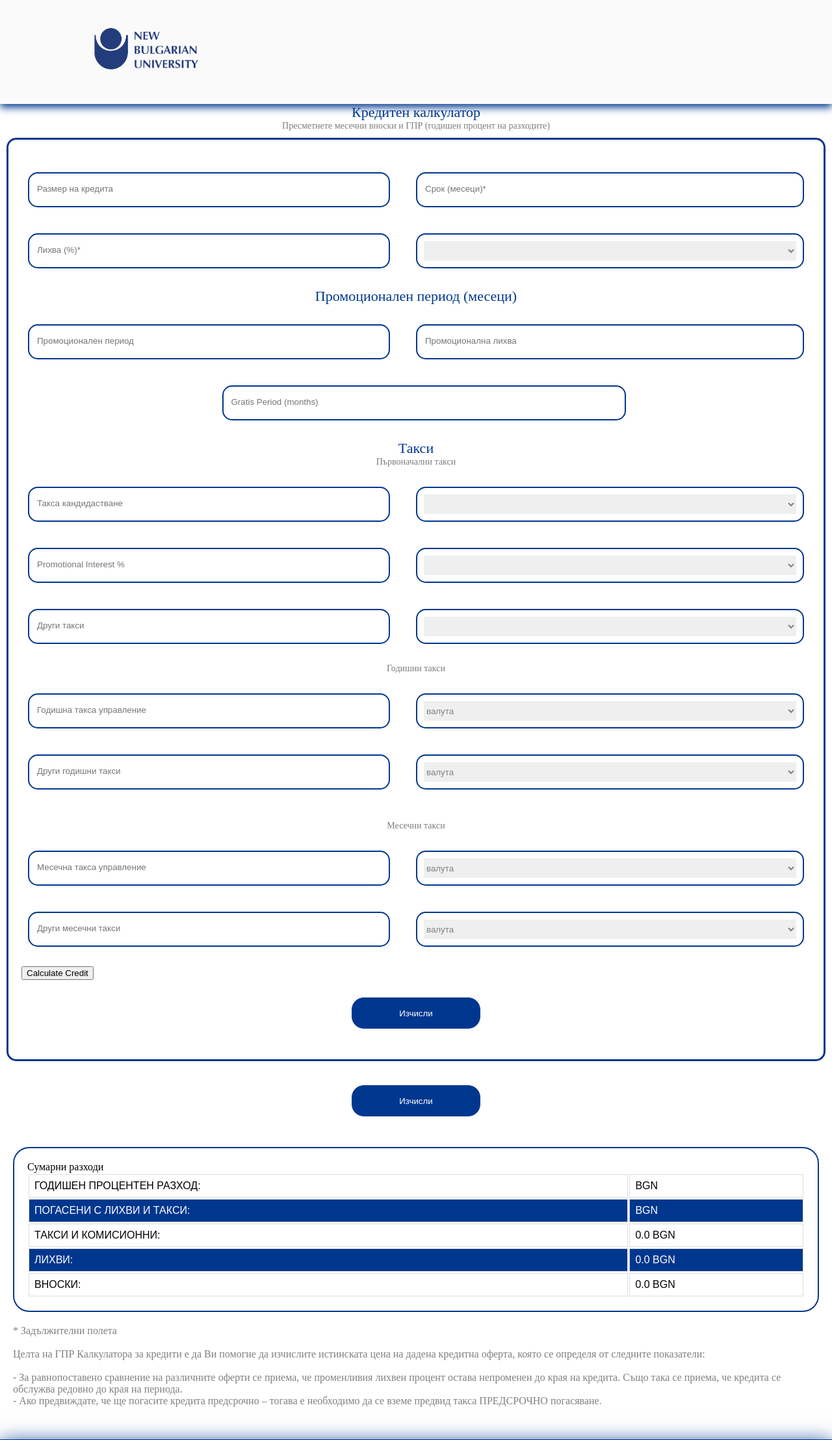
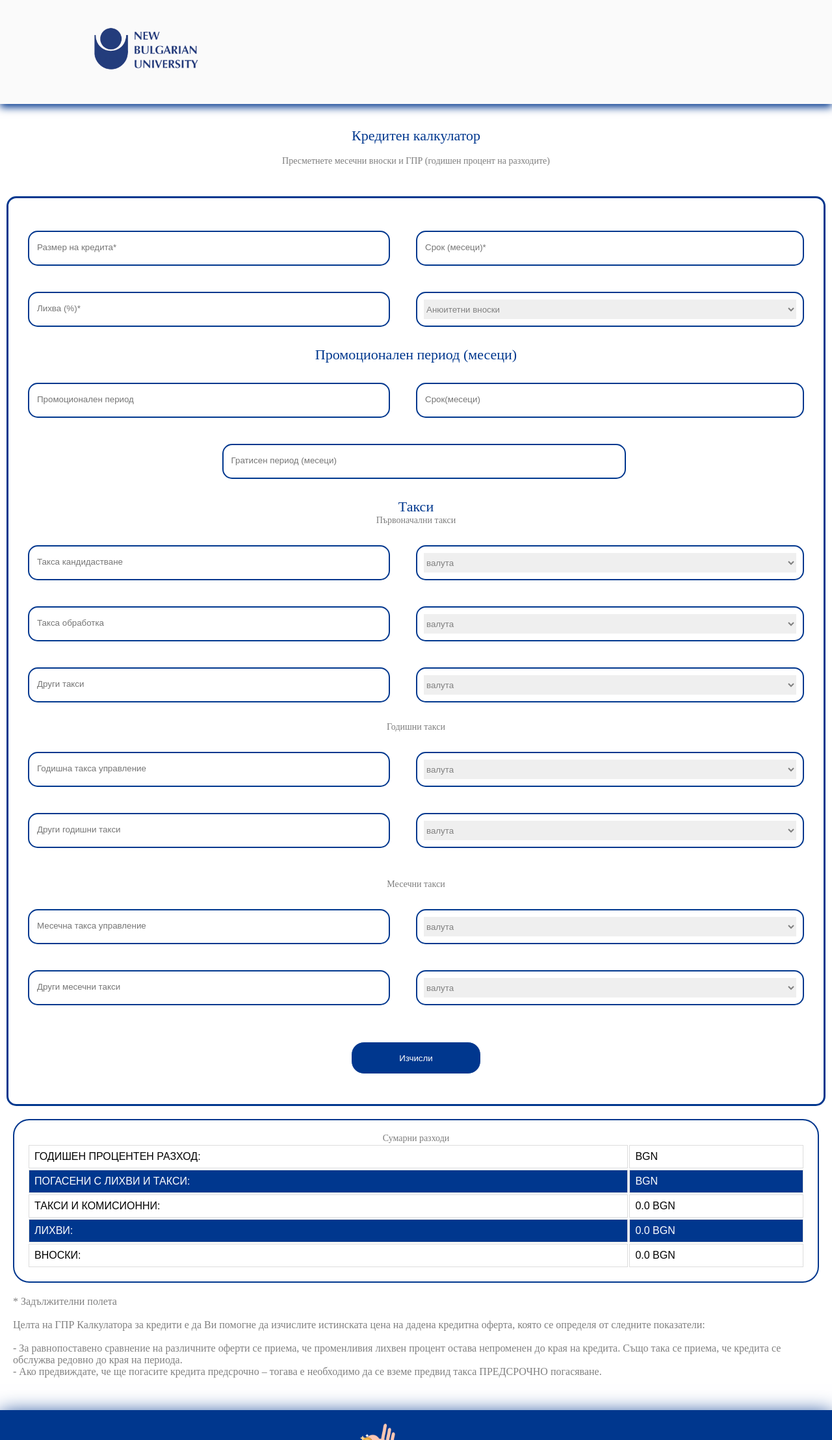
Before and after one commit to doublelifetap/FinancialCalculatorProjectBeta1, an ASP.NET Core app: page /Credit/CreditCalc in a window 1280 px wide. Shown: the top 2216 px of the page at 65% size. Run offline with ASP.NET Core 8, Linux system fonts and the light colour scheme.

Commit message:
Validation-Fixes - Remove: Премахване на ненужни "imports" - Add: конструктор за CreditCal модела - Fix: навигиране до главна страница при кликване на логото - Fix: анимация за slideshow - Update: Home CSS

```diff
--- a/Controllers/CreditController.cs
+++ b/Controllers/CreditController.cs
@@ -1,10 +1,7 @@
 using Microsoft.AspNetCore.Mvc;
 using System;
+using Microsoft.VisualBasic;
 using PartyInvites.Models;
-using System.Collections.Generic;
-using System.Linq;
-using System.Threading.Tasks;
-using Microsoft.VisualBasic;
 
 namespace PartyInvites.Controllers
 {
@@ -30,7 +27,6 @@
                 if (int.Parse(CreditAmount) < 0 || int.Parse(CreditTermMonths) < 0 || int.Parse(InterestRatePercentage) < 0 || int.Parse(PromotionalPeriodMonths) < 0 || int.Parse(PromotionalInterestPercentage) < 0
                     || int.Parse(GratisPeriodMonths) < 0 || int.Parse(ApplicationFee) < 0 || int.Parse(FilingFee) < 0 || int.Parse(OtherFee) < 0 || int.Parse(AnnualAdminFee) < 0 || int.Parse(OtherAnnualFee) < 0
                     || int.Parse(MonthlyAdminFee) < 0 || int.Parse(OtherMonthlyFee) < 0)
-
                 {
                     ViewBag.NegNumError = "Моля въведете позитивни стойности";
                 }
@@ -38,7 +34,7 @@
                 else
                 {
 
-                    double creditAmount = double.Parse(CreditAmount);
+                    // Създай CreditModel конструктор и добави всички полета като параметри, не ги създавайте тук.
                     int creditTermMonths = int.Parse(CreditTermMonths);
                     int interestRatePercent = int.Parse(InterestRatePercentage);
                     double promotionalPeriodMonths = double.Parse(PromotionalPeriodMonths);
@@ -72,7 +68,8 @@
                         double initialTax = applicationFee + filingFee + otherFee;
 
                         /*Такса кандидатстване = Размера на кредита * Такса кандидатстване/100 (ако е в проценти)*/
-                        if (ApplicationFeeFlatOrPercentage == false) {
+                        if (ApplicationFeeFlatOrPercentage == false)
+                        {
                             applicationFee = creditAmount * applicationFee / 100;
                         }
                         /*Такса обработка = Размера на кредита * Такса обработка/100 (ако е в проценти)*/
@@ -114,7 +111,7 @@
                         if (MonthlyAdminFeeFlatOrPercentage == false)
                         {
                             /*TODO creditAmount/creditTermMonths =SHOULD BE= VnosnaGlavnitsa/monthlyPayback*/
-                            monthlyAdminFee = (creditAmount/creditTermMonths) * monthlyAdminFee / 100;
+                            monthlyAdminFee = (creditAmount / creditTermMonths) * monthlyAdminFee / 100;
                         }
 
                         if (OtherMonthlyFeeFlatOrPercentage == false)
@@ -184,7 +181,8 @@
                     }
 
                     /*If Decreasing*/
-                    else if (AnualOrDecreasingInstallments == false) {
+                    else if (AnualOrDecreasingInstallments == false)
+                    {
 
                         interestRatePercent /= 100;
                         double remainingDueAmount = creditAmount;
--- a/Views/Credit/CreditCalc.cshtml
+++ b/Views/Credit/CreditCalc.cshtml
@@ -22,19 +22,19 @@
 
     <div class="navigation">
         <div class="main-logo">
-            <a href="home.html"><img src="/Content/Assets/logo.png" class="main-logo-image"></a>
+            <a href="http://localhost:5000"><img src="/Content/Assets/logo.png" class="main-logo-image"></a>
         </div>
     </div>
 
-    <!--<br>-->
-    <!--<br>-->
+    </br>
+    </br>
 
     <label for="section-title" class="section-title">Кредитен калкулатор</label>
-    <!--<br>-->
+    </br>
     <label for="section-mini-title" class="section-mini-title">Пресметнете месечни вноски и ГПР (годишен процент на разходите)</label>
 
-    <!--<br>-->
-    <!--<br>-->
+    </br>
+    </br>
     <!--
 
     <!--Credit Calculator Fields-->
@@ -46,14 +46,14 @@
                     <div class="input-wrapper">
                         <!--<label asp-for="CreditAmount">Loan Amount:</label>-->
                         <!--To check below for html ID & NAME inconsistencies with styling and controller refs.-->
-                        <input type="number" asp-for="CreditAmount" asp-controller="Credit" asp-action="CreditCalc" name="CreditAmount" placeholder="Размер на кредита" required id="size" min="0" max="999999999"><br><!--<br>-->
+                        <input type="number" asp-for="CreditAmount" asp-controller="Credit" asp-action="CreditCalc" name="CreditAmount" placeholder="Размер на кредита*" required id="size" min="100" max="999999999"><br><!--<br>-->
                     </div>
                 </div>
 
                 <div class="float-child-right">
                     <div class="input-wrapper">
                         <!--label asp-for="CreditTermMonths">Initial Payment:</label>-->
-                        <input type="number" asp-for="CreditTermMonths" asp-controller="Credit" asp-action="CreditCalc" name="CreditTermMonths" placeholder="Срок (месеци)*" required id="size" min="0" max="12" /><!--<br>-->
+                        <input type="number" asp-for="CreditTermMonths" asp-controller="Credit" asp-action="CreditCalc" name="CreditTermMonths" placeholder="Срок (месеци)*" required id="size" min="6" /><!--<br>-->
                         <!--<br>-->
                     </div>
                 </div>
@@ -61,7 +61,7 @@
                 <div class="float-child-left">
                     <div class="input-wrapper">
                         <!--<label asp-for="InterestRatePercentage">Lease period:</label>-->
-                        <input type="number" asp-for="InterestRatePercentage" asp-controller="Credit" asp-action="CreditCalc" name="InterestRatePercentage" placeholder="Лихва (%)*" required id="size" min="0" max="100" /><!--<br>-->
+                        <input type="number" asp-for="InterestRatePercentage" asp-controller="Credit" asp-action="CreditCalc" name="InterestRatePercentage" placeholder="Лихва (%)*" required id="size" min="0" /><!--<br>-->
                         <!--<br>-->
                     </div>
                 </div>
@@ -69,7 +69,6 @@
                 <div class="float-child-right">
                     <!-- <label asp-for="AnualOrDecreasingInstallments">Annual Or Decreasing Installments:</label>-->
                     <select asp-for="AnualOrDecreasingInstallments" name="AnualOrDecreasingInstallments" asp-controller="Credit" asp-action="CreditCalc" required class="selector">
-                        <option value=""></option>
                         <option value="true">Анюитетни вноски</option>
                         <option value="false">Намаляващи вноски</option>
                     </select>
@@ -85,21 +84,21 @@
                 <div class="float-child-left">
                     <div class="input-wrapper">
                         <!--<label asp-for="PromotionalPeriodMonths">Promotional Period (months)</label>-->
-                        <input type="number" asp-for="PromotionalPeriodMonths" asp-controller="Credit" asp-action="CreditCalc" name="PromotionalPeriodMonths" required id="size" min="0" max="12" placeholder="Промоционален период" /><!--<br>-->
+                        <input type="number" asp-for="PromotionalPeriodMonths" asp-controller="Credit" asp-action="CreditCalc" name="PromotionalPeriodMonths" id="size" min="0" max="12" placeholder="Промоционален период" /><!--<br>-->
                     </div>
                 </div>
 
                 <div class="float-child-right">
                     <div class="input-wrapper">
                         <!--<label asp-for="PromotionalInterestPercentage">Promotional Interest %</label>-->
-                        <input type="number" asp-for="PromotionalInterestPercentage" asp-controller="Credit" asp-action="CreditCalc" name="PromotionalInterestPercentage" required id="size" min="0" max="100" placeholder="Промоционална лихва" /><!--<br>-->
+                        <input type="number" asp-for="PromotionalInterestPercentage" asp-controller="Credit" asp-action="CreditCalc" name="PromotionalInterestPercentage" id="size" min="0" max="100" placeholder="Срок(месеци)" /><!--<br>-->
                     </div>
                 </div>
 
                 <div class="dropdown-child">
                     <div class="input-wrapper">
                         <!--<label asp-for="GratisPeriodMonths">Promotional Interest %</label>-->
-                        <input type="number" asp-for="GratisPeriodMonths" asp-controller="Credit" asp-action="CreditCalc" name="GratisPeriodMonths" placeholder="Gratis Period (months)" min="0" max="12" required />
+                        <input type="number" asp-for="GratisPeriodMonths" asp-controller="Credit" asp-action="CreditCalc" name="GratisPeriodMonths" placeholder="Гратисен период (месеци)" min="0" max="12" />
                     </div>
                 </div>
             </div>
@@ -115,14 +114,13 @@
                 <div class="float-child-left">
                     <div class="input-wrapper">
                         <!--<label asp-for="ApplicationFee">ApplicationFee</label>-->
-                        <input type="number" asp-for="ApplicationFee" asp-controller="Credit" asp-action="CreditCalc" name="ApplicationFee" required id="size" min="100" max="100000000" placeholder="Такса кандидастване"><!--<br>-->
+                        <input type="number" asp-for="ApplicationFee" asp-controller="Credit" asp-action="CreditCalc" name="ApplicationFee" id="size" min="100" max="100000000" placeholder="Такса кандидастване"><!--<br>-->
                     </div>
                 </div>
 
                 <div class="float-child-right">
                     <!--Initial Taxes Fields<label asp-for="ApplicationFeeFlatOrPercentage"></label>-->
-                    <select asp-for="ApplicationFeeFlatOrPercentage" name="ApplicationFeeFlatOrPercentage" asp-controller="Credit" asp-action="CreditCalc" required class="selector">
-                        <option value=""></option>
+                    <select asp-for="ApplicationFeeFlatOrPercentage" name="ApplicationFeeFlatOrPercentage" asp-controller="Credit" asp-action="CreditCalc" class="selector">
                         <option value="true">валута</option>
                         <option value="false">%</option>
                     </select>
@@ -131,14 +129,13 @@
                 <div class="float-child-left">
                     <div class="input-wrapper">
                         <!--<label asp-for="FilingFee">Promotional Interest %</label>-->
-                        <input type="number" asp-for="FilingFee" asp-controller="Credit" asp-action="CreditCalc" name="FilingFee" placeholder="Promotional Interest %" required id="size" min="100" max="100000000" placeholder="Такса обработка" /><!--<br>-->
+                        <input type="number" asp-for="FilingFee" asp-controller="Credit" asp-action="CreditCalc" name="FilingFee" id="size" min="100" max="100000000" placeholder="Такса обработка" /><!--<br>-->
                     </div>
                 </div>
 
                 <div class="float-child-right">
                     <!--<label asp-for="FilingFeeFlatOrPercentage"></label>-->
-                    <select asp-for="FilingFeeFlatOrPercentage" name="FilingFeeFlatOrPercentage" asp-controller="Credit" asp-action="CreditCalc" required class="selector">
-                        <option value=""></option>
+                    <select asp-for="FilingFeeFlatOrPercentage" name="FilingFeeFlatOrPercentage" asp-controller="Credit" asp-action="CreditCalc" class="selector">
                         <option value="true">валута</option>
                         <option value="false">%</option>
                     </select>
@@ -147,14 +144,13 @@
                 <div class="float-child-left">
                     <div class="input-wrapper">
                         <!--<label asp-for="OtherFee">Promotional Interest %</label>-->
-                        <input type="number" asp-for="OtherFee" asp-controller="Credit" asp-action="CreditCalc" name="OtherFee" required id="size" min="100" max="100000000" placeholder="Други такси" /><!--<br>-->
+                        <input type="number" asp-for="OtherFee" asp-controller="Credit" asp-action="CreditCalc" name="OtherFee" id="size" min="100" max="100000000" placeholder="Други такси" /><!--<br>-->
                     </div>
                 </div>
 
                 <div class="float-child-right">
                     <!--<label asp-for="OtherFeeFlatOrPercentage"></label>-->
-                    <select asp-for="OtherFeeFlatOrPercentage" name="OtherFeeFlatOrPercentage" asp-controller="Credit" asp-action="CreditCalc" required class="selector">
-                        <option value=""></option>
+                    <select asp-for="OtherFeeFlatOrPercentage" name="OtherFeeFlatOrPercentage" asp-controller="Credit" asp-action="CreditCalc" class="selector">
                         <option value="true">валута</option>
                         <option value="false">%</option>
                     </select>
@@ -170,12 +166,12 @@
                 <div class="float-child-left">
                     <div class="input-wrapper">
                         <!--<label asp-for="GratisPeriodMonths">AnnualAdminFee</label>-->
-                        <input type="number" asp-for="AnnualAdminFee" asp-controller="Credit" asp-action="CreditCalc" name="AnnualAdminFee" required id="size" min="100" max="100000000" placeholder="Годишна такса управление" /><!--<br>-->
+                        <input type="number" asp-for="AnnualAdminFee" asp-controller="Credit" asp-action="CreditCalc" name="AnnualAdminFee" id="size" min="100" max="100000000" placeholder="Годишна такса управление" /><!--<br>-->
                     </div>
                 </div>
 
                 <div class="float-child-right">
-                    <select class="selector" name="choices" asp-for="AnnualAdminFeeFlatOrPercentage" name="AnnualAdminFeeFlatOrPercentage" asp-controller="Credit" asp-action="CreditCalc" required class="selector">
+                    <select class="selector" asp-for="AnnualAdminFeeFlatOrPercentage" name="AnnualAdminFeeFlatOrPercentage" asp-controller="Credit" asp-action="CreditCalc">
                         <option value="true">валута</option>
                         <option value="false">%</option>
                     </select>
@@ -184,12 +180,12 @@
                 <div class="float-child-left">
                     <div class="input-wrapper">
                         <!--<label asp-for="GratisPeriodMonths">Promotional Interest %</label>-->
-                        <input type="number" asp-for="OtherAnnualFee" asp-controller="Credit" asp-action="CreditCalc" name="OtherAnnualFee" required id="size" min="100" max="100000000" placeholder="Други годишни такси" /><!--<br>-->
+                        <input type="number" asp-for="OtherAnnualFee" asp-controller="Credit" asp-action="CreditCalc" name="OtherAnnualFee" id="size" min="100" max="100000000" placeholder="Други годишни такси" /><!--<br>-->
                     </div>
                 </div>
 
                 <div class="float-child-right">
-                    <select class="selector" name="choices" asp-for="OtherAnnualFeeFlatOrPercentage" name="OtherAnnualFeeFlatOrPercentage" asp-controller="Credit" asp-action="CreditCalc" required>
+                    <select class="selector" asp-for="OtherAnnualFeeFlatOrPercentage" name="OtherAnnualFeeFlatOrPercentage" asp-controller="Credit" asp-action="CreditCalc">
                         <option value="true">валута</option>
                         <option value="false">%</option>
                     </select>
@@ -210,7 +206,7 @@
                 </div>
 
                 <div class="float-child-right">
-                    <select class="selector" asp-for="MonthlyAdminFeeFlatOrPercentage" name="MonthlyAdminFeeFlatOrPercentage" asp-controller="Credit" asp-action="CreditCalc" required>
+                    <select class="selector" asp-for="MonthlyAdminFeeFlatOrPercentage" name="MonthlyAdminFeeFlatOrPercentage" asp-controller="Credit" asp-action="CreditCalc">
                         <option value="true">валута</option>
                         <option value="false">%</option>
                     </select>
@@ -223,27 +219,39 @@
                 </div>
 
                 <div class="float-child-right">
-                    <select class="selector" asp-for="OtherMonthlyFeeFlatOrPercentage" name="OtherMonthlyFeeFlatOrPercentage" asp-controller="Credit" asp-action="CreditCalc" required>
+                    <select class="selector" asp-for="OtherMonthlyFeeFlatOrPercentage" name="OtherMonthlyFeeFlatOrPercentage" asp-controller="Credit" asp-action="CreditCalc">
                         <option value="true">валута</option>
                         <option value="false">%</option>
                     </select>
                 </div>
             </div>
 
-            <button formmethod="post" type="submit" class="btn btn-primary" id="credit" value="credit" name="calculate">Calculate Credit</button>
+
             <!--redundant-->
             <div onclick="myFunction()" class="button-container">
-                <button class="calculate-button" type="submit" id="lease" value="lease" name="calculate">Изчисли</button>
+                <button class="calculate-button" formmethod="post" type="submit" id="credit" value="credit" name="calculate">Изчисли</button>
             </div>
 
+            <script>
+                function myFunction() {
+
+                    console.log("pedal");
+
+                    var numberOfErrors = '@(ViewBag.NegNumError)';
+
+                    if (numberOfErrors != null) {
+
+                        var tb = document.getElementById("result-table");
+                        if (tb.style.display == "none") {
+                            tb.style.display = "grid";
+                        }
+                    }
+                }
+            </script>
         </form>
     </div>
 
-        <div onclick="myFunction()" class="button-container">
-            <button class="calculate-button" type="submit" id="lease" value="lease" name="calculate">Изчисли</button>
-        </div>
-
-        <div id="result-table" class="result-table" <!--style="display: none-->>
+    <div id="result-table" class="result-table">
 
         <label for="section-mini-title" class="section-mini-title">Сумарни разходи</label>
 
@@ -260,7 +268,7 @@
                 <div class="text-center">
                     <h3>
                         @ViewBag.ErrorMessageEmpty
-        </h3>>
+                    </h3>
                 </div> }
 
             else if (ViewBag.ErrorFormat != null)
@@ -279,9 +287,6 @@
                         Tax: @ViewBag.monthlyTax
                     </h3>
                 </div> } }
-
-
-
         <table>
             <tr>
                 <td>ГОДИШЕН ПРОЦЕНТЕН РАЗХОД:</td>
@@ -305,19 +310,6 @@
             </tr>
         </table>
     </div>
-
-        <script>
-            function myFunction() {
-
-                console.log("Lead me to the BE , calculate result & come back.")
-
-                var tb = document.getElementById("result-table");
-
-                if (tb.style.display == "none") {
-                    tb.style.display = "grid";
-                }
-            }
-        </script>
 
     <div class="section-footer-description">
         <label>
@@ -344,67 +336,5 @@
             <p classs="main-text">© 2020 Нов Български Университет</p>
         </div>
     </div>
-
-
-
-
-
-        <!---
-        <button type="submit" class="btn btn-primary" id="lease" value="lease" name="calculate">Calculate Leasing</button>
-
-                    </div>
-
-        @{ if (ViewBag.NegNumError != null)
-            {
-        <div class="text-center">
-            <h2>
-                @ViewBag.NegNumError
-            </h2>
-        </div> } }
-
-                    else if (ViewBag.ErrorMessageEmpty != null)
-                    {
-        <div class="text-center">
-            <h3>
-                @ViewBag.ErrorMessageEmpty
-            </h3>>
-        </div> }
-
-                    else if (ViewBag.ErrorFormat != null)
-                    {
-        <div class="text-center">
-            <h3>
-                @ViewBag.ErrorFormat
-            </h3>
-        </div> }
-
-                    else if (ViewBag.totalPaid != null && ViewBag.Tax != null)
-                    {
-        <div class="text-center">
-            <h3>
-
-                Total Paid: @ViewBag.totalPaid
-                Tax: @ViewBag.Tax
-
-
-
-
-
-                <!--Square root of @ViewBag.first is @ViewBag.firstSqrt and of @ViewBag.second is @ViewBag.secondSqrt
-                <br>
-                <br>
-                @ViewBag.firstSqrt
-                @ViewBag.secondSqrt
-                <br>
-                @ViewBag.first;
-                @ViewBag.second;
-
-            </h3>
-        </div>-->
-
-
-
-
 </body>
-
 </html>
--- a/Views/Leasing/LeaseCalc.cshtml
+++ b/Views/Leasing/LeaseCalc.cshtml
@@ -16,13 +16,10 @@
 
     <link rel="icon" href="/Content/Assets/head-logo.jpeg" type="image/png">
 </head>
-
-
 <body>
-
     <div class="navigation">
         <div class="main-logo">
-            <a href="home.html"><img src="/Content/Assets/logo.png" class="main-logo-image"></a>
+            <a href="http://localhost:5000"><img src="/Content/Assets/logo.png" class="main-logo-image"></a>
         </div>
     </div>
 
```
Also changed, not shown: Models/CreditModel.cs (+50 -0 lines), Views/Home/Index.cshtml (+5 -21 lines), wwwroot/css/home.css (+23 -35 lines). Lines whose indentation alone changed are shown as unchanged.
